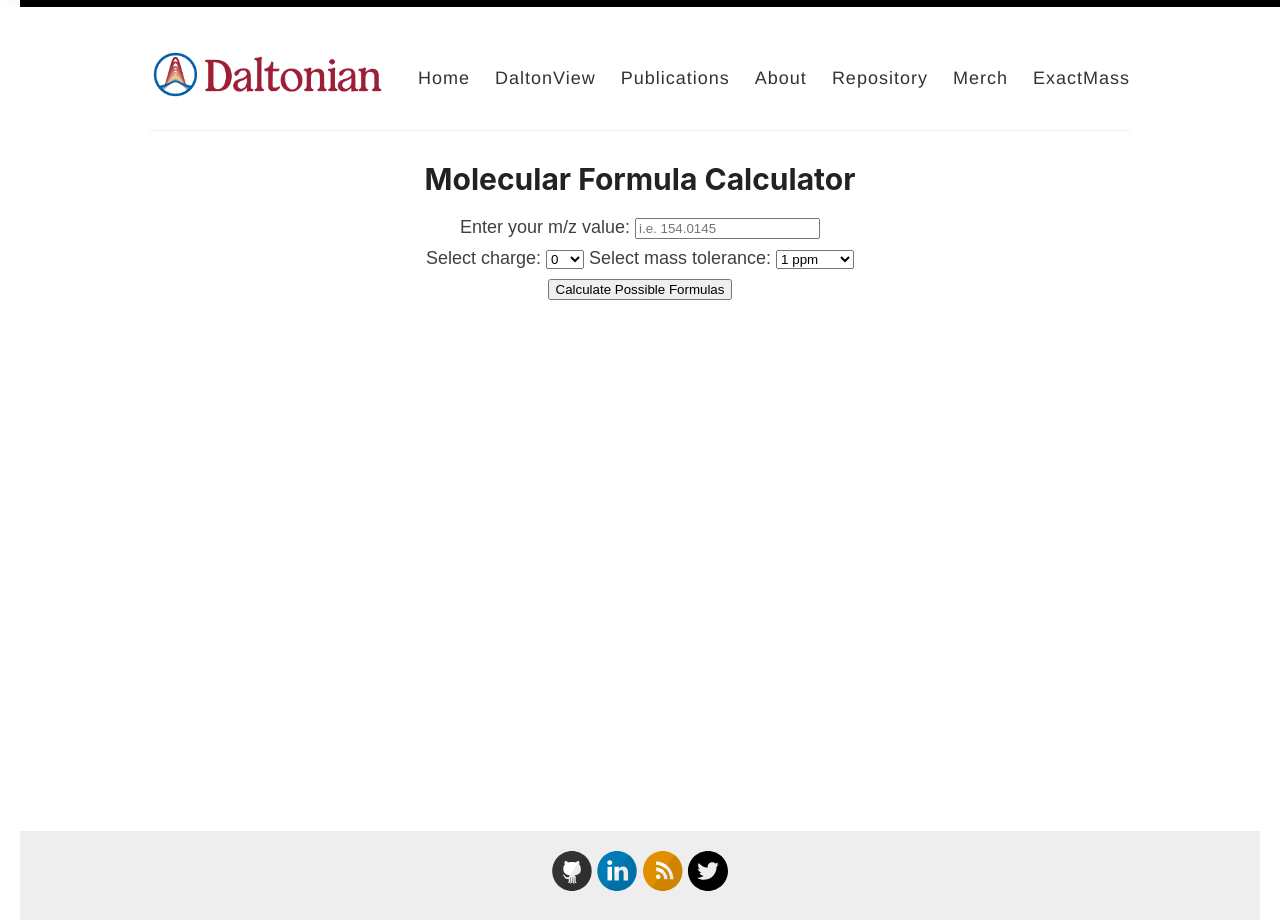
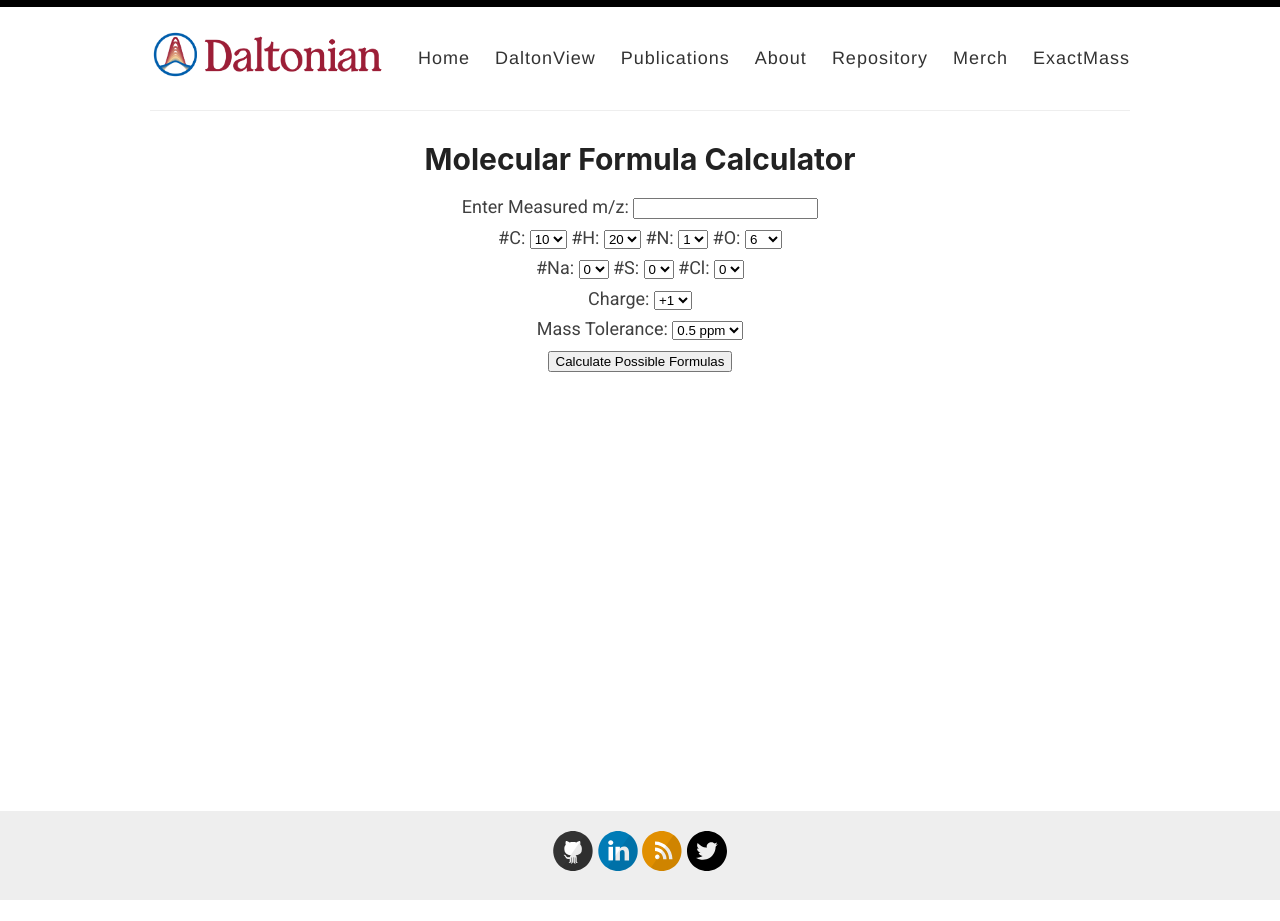
Before and after one commit to yreva/daltonian.co, a Jekyll site: the page built from _pages/MolecularFormulaCalculator.md, in a window 1280 px wide. Built offline with Jekyll 4.4.1, drawn with Linux system fonts in a browser that asks for light colours.

Commit message:
Added user settings for max number of atoms in Formula Calc

```diff
--- a/_pages/MolecularFormulaCalculator.md
+++ b/_pages/MolecularFormulaCalculator.md
@@ -4,47 +4,104 @@
 permalink: /formulacalc/
 ---
 
+
 <html lang="en">
 <head>
-    <meta charset="UTF-8">
-    <meta name="viewport" content="width=device-width, initial-scale=1.0">
-    <style>
-        body {
-            font-family: Arial, sans-serif;
-            text-align: center;
-            margin: 20px;
-        }
-        #calculator {
-            max-width: 400px;
-            margin: auto;
-        }
-    </style>
+  <meta charset="UTF-8">
+  <meta name="viewport" content="width=device-width, initial-scale=1.0">
+  <title>Chemical Composition</title>
+
 </head>
-<body>
+<body align=center>
 
-<div id="calculator">
-    <label for="inputMass">Enter your m/z value: </label>
-    <input type="text" id="inputMass" placeholder="i.e. 154.0145">
-</div>
+  <form>
+  <label for="mz">Enter Measured m/z:</label>
+  <input type="text" id="inputMass" name="inputMass" required>
 
-<div id="options">
-<label for="charge">Select charge:</label>
-<select id="charge">
-    <option value="-1">-1</option>
+  <br>
+
+  <label for="numC"> #C: </label>
+  <select id="numC" name="numC">
+    <option value="5">0</option>
+    <option value="10" selected>10</option>
+    <option value="20" >20</option>
+    <option value="30" >30</option>
+    <option value="40" >40</option>
+  </select>
+
+  <label for="numH"> #H: </label>
+  <select id="numH" name="numH">
+    <option value="5">5</option>
+    <option value="10" >10</option>
+    <option value="20" selected>20</option>
+    <option value="30" >30</option>
+    <option value="40" >40</option>
+  </select>
+
+  <label for="numN"> #N: </label>
+  <select id="numN" name="numN">
+    <option value="0">0</option>
+    <option value="1" selected>1</option>
+    <option value="3" >3</option>
+    <option value="5" >5</option>
+  </select>
+
+  <label for="numO"> #O: </label>
+  <select id="numO" name="numO">
+    <option value="0">0</option>
+    <option value="2" >2</option>
+    <option value="4" >4</option>
+    <option value="6" selected>6</option>
+    <option value="8" >8</option>
+    <option value="10" >10</option>
+    <option value="12" >12</option>
+  </select>
+
+  <div clear:both>
+    <label for="numNa"> #Na: </label>
+    <select id="numNa" name="numNa">
+      <option value="0" selected>0</option>
+      <option value="2" >2</option>
+    </select>
+
+  <label for="numS"> #S: </label>
+  <select id="numS" name="numS">
     <option value="0" selected>0</option>
-    <option value="+1">+1</option>
-</select>
+    <option value="2" >2</option>
+  </select>
 
-<label for="ppm">Select mass tolerance:</label>
-<select id="ppm">
-    <option value="0.5">0.5 ppm</option>
-    <option value="0.75">0.75 ppm</option>
-    <option value="1" selected>1 ppm</option>
-    <option value="2">2 ppm</option>
-    <option value="5">5 ppm</option>
-    <option value="10">10 ppm</option>
-</select>
-</div>
+  <label for="numCl"> #Cl: </label>
+  <select id="numCl" name="numCl">
+    <option value="0" selected>0</option>
+    <option value="2" >2</option>
+  </select>
+
+  </div>
+
+  <div clear:both>
+      <label for="Charge">Charge:</label>
+      <select id="charge" name="charge">
+      <option value="-1">-1</option>
+      <option value="0" >0</option>
+      <option value="1" selected>+1</option>
+      </select>
+  </div>
+
+  <div clear:both>
+      <label for="ppm">Mass Tolerance:</label>
+      <select id="ppm" name="ppm">
+      <option value="0.1">0.1 ppm</option>
+      <option value="0.2" >0.2 ppm</option>
+      <option value="0.5" selected>0.5 ppm</option>
+      <option value="1">1 ppm</option>
+      <option value="2" >2 ppm</option>
+      <option value="5">5 ppm</option>
+      <option value="10" >10 ppm</option>
+      </select>
+  </div>
+
+  </form>
+
 
 <div>
 <button onclick="calculateFormulas()">Calculate Possible Formulas</button>
@@ -52,8 +109,12 @@
 <p id="result"></p>
 </div>
 
+</body>
+</html>
+
 
 <script>
+
  function molecularFormulasWithinTolerance(targetMass, charge, tolerance) {
   // Define atomic masses
   const atomicMasses = {
```
Also changed, not shown: other parts of _pages/MolecularFormulaCalculator.md (+25 -15 lines).
